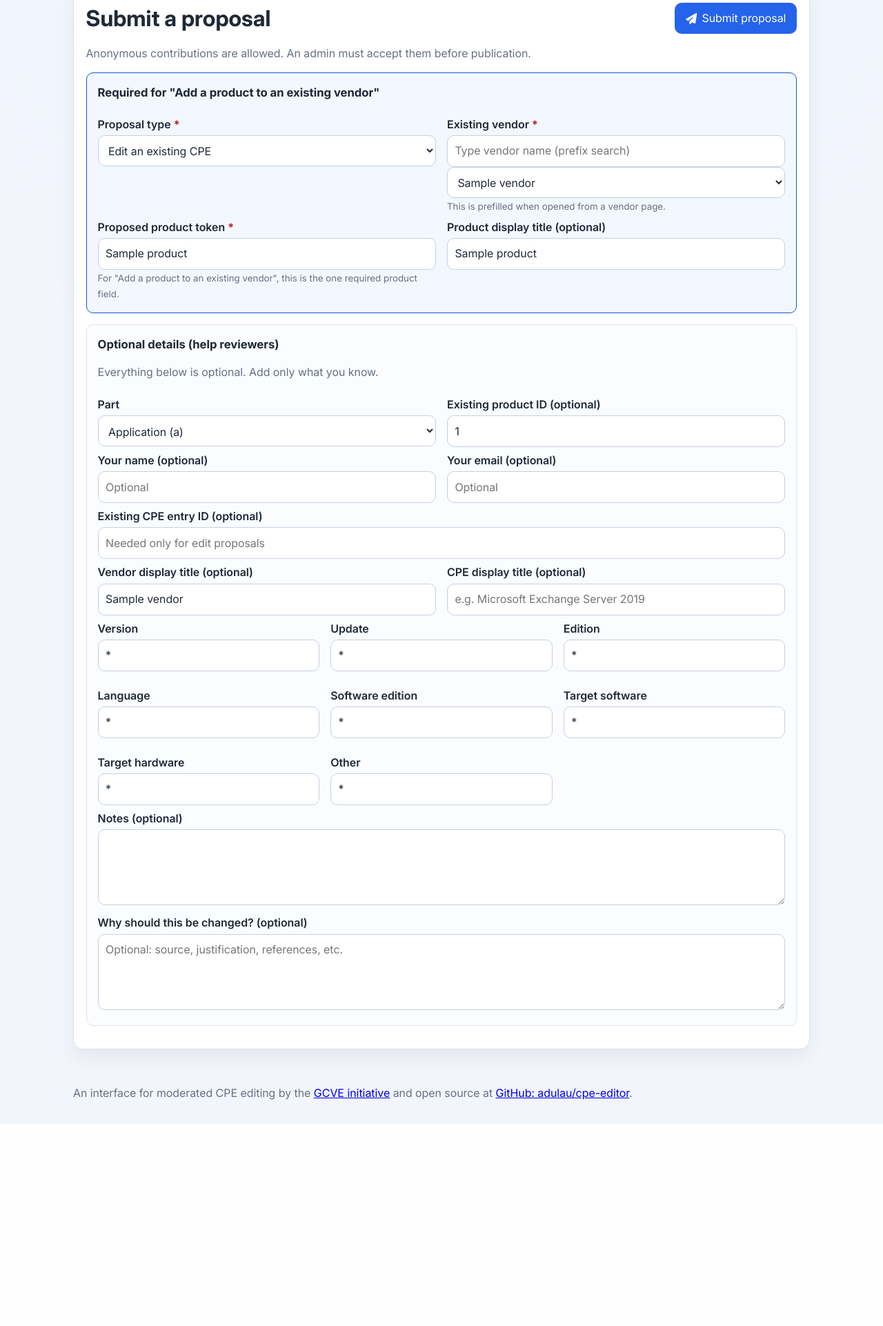
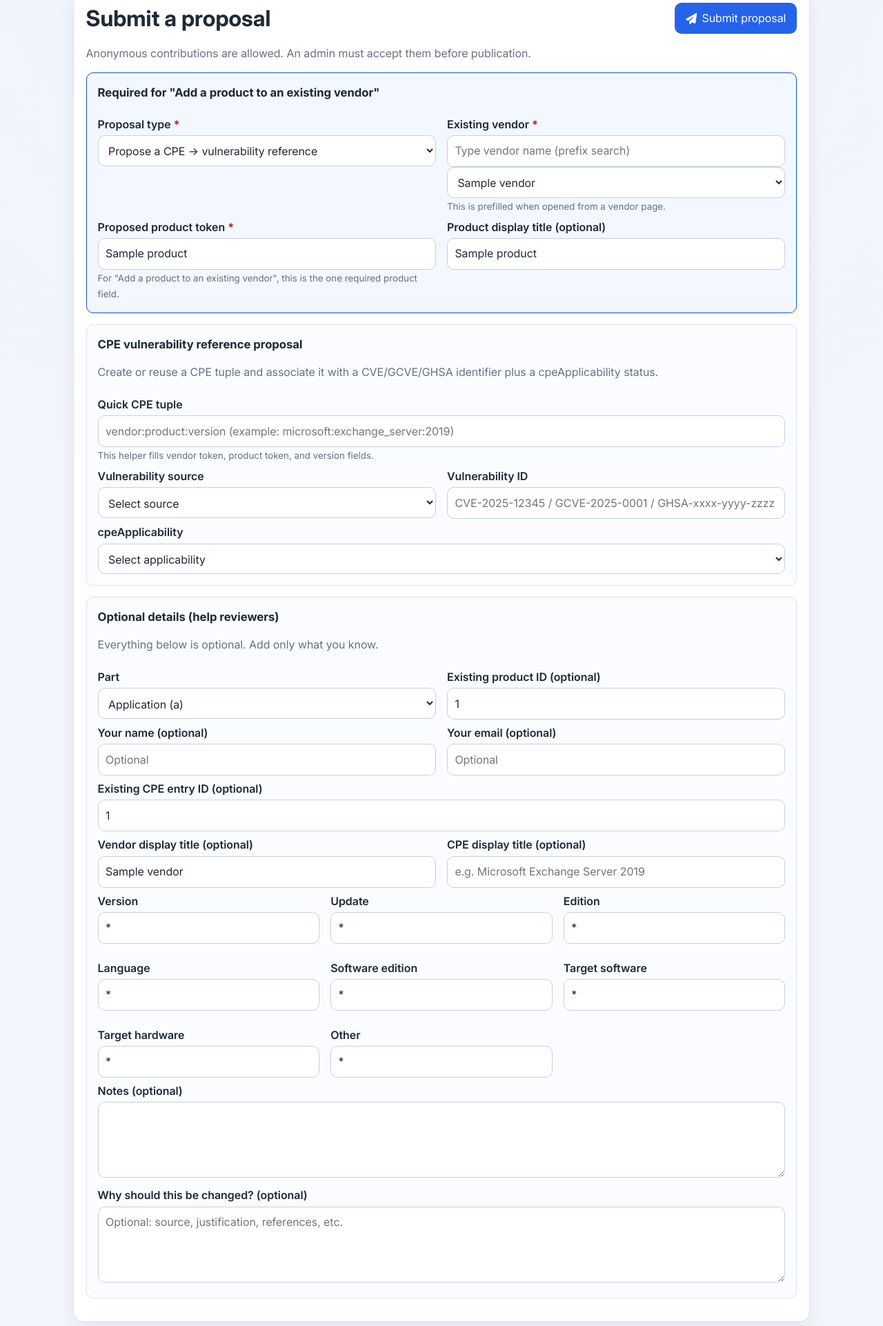
Before and after one commit to gcve-eu/cpe-editor, a Flask app: a page that uses app/templates/proposal_form.html in a window 1280 px wide. Shown: the part 255-2177 px from the top of the page at 69% size. Before the commit the page ends 1849 px from the top, so only its background shows below. Run offline with Flask 3, Linux system fonts and the light colour scheme; tables that the repository leaves empty hold one stand-in row (values such as "Sample post").

Commit message:
Add vulnerability reference API endpoints and OpenAPI docs

```diff
--- a/app/templates/admin/review_proposal.html
+++ b/app/templates/admin/review_proposal.html
@@ -42,6 +42,9 @@
     <tr><th>Proposed record note</th><td>{{ proposal.proposed_notes or '—' }}</td></tr>
     <tr><th>Metadata key</th><td>{{ proposal.proposed_metadata_key or '—' }}</td></tr>
     <tr><th>Metadata value</th><td>{{ proposal.proposed_metadata_value or '—' }}</td></tr>
+    <tr><th>Vulnerability source</th><td>{{ proposal.proposed_vulnerability_source or '—' }}</td></tr>
+    <tr><th>Vulnerability ID</th><td>{{ proposal.proposed_vulnerability_id or '—' }}</td></tr>
+    <tr><th>cpeApplicability</th><td>{{ proposal.proposed_cpe_applicability or '—' }}</td></tr>
     <tr><th>Version</th><td>{{ proposal.proposed_version or '—' }}</td></tr>
     <tr><th>Update</th><td>{{ proposal.proposed_update or '—' }}</td></tr>
     <tr><th>Edition</th><td>{{ proposal.proposed_edition or '—' }}</td></tr>
--- a/app/templates/proposal_form.html
+++ b/app/templates/proposal_form.html
@@ -28,6 +28,7 @@
             <option value="new_product" {% if preselected_proposal_type == "new_product" %}selected{% endif %}>Add a product to an existing vendor</option>
             <option value="new_vendor_product" {% if preselected_proposal_type == "new_vendor_product" %}selected{% endif %}>Add a new vendor and product</option>
             <option value="new_record_relationship" {% if preselected_proposal_type == "new_record_relationship" %}selected{% endif %}>Propose a vendor/product relationship</option>
+            <option value="new_cpe_vulnerability_reference" {% if preselected_proposal_type == "new_cpe_vulnerability_reference" %}selected{% endif %}>Propose a CPE → vulnerability reference</option>
           </select>
         </div>
         <div>
@@ -151,6 +152,44 @@
       </div>
     </div>
 
+    <div id="vuln_reference_section" class="form-section" style="display:none;">
+      <h2>CPE vulnerability reference proposal</h2>
+      <p class="muted">Create or reuse a CPE tuple and associate it with a CVE/GCVE/GHSA identifier plus a cpeApplicability status.</p>
+      <div class="grid grid-2">
+        <div>
+          <label for="cpe_triplet">Quick CPE tuple</label>
+          <input id="cpe_triplet" placeholder="vendor:product:version (example: microsoft:exchange_server:2019)">
+          <small class="muted">This helper fills vendor token, product token, and version fields.</small>
+        </div>
+      </div>
+      <div class="grid grid-2">
+        <div>
+          <label for="proposed_vulnerability_source">Vulnerability source</label>
+          <select id="proposed_vulnerability_source" name="proposed_vulnerability_source">
+            <option value="">Select source</option>
+            {% for source in vulnerability_sources %}
+              <option value="{{ source }}">{{ source }}</option>
+            {% endfor %}
+          </select>
+        </div>
+        <div>
+          <label for="proposed_vulnerability_id">Vulnerability ID</label>
+          <input id="proposed_vulnerability_id" name="proposed_vulnerability_id" placeholder="CVE-2025-12345 / GCVE-2025-0001 / GHSA-xxxx-yyyy-zzzz">
+        </div>
+      </div>
+      <div class="grid grid-2">
+        <div>
+          <label for="proposed_cpe_applicability">cpeApplicability</label>
+          <select id="proposed_cpe_applicability" name="proposed_cpe_applicability">
+            <option value="">Select applicability</option>
+            {% for status in allowed_cpe_applicability_statuses %}
+              <option value="{{ status }}">{{ status }}</option>
+            {% endfor %}
+          </select>
+        </div>
+      </div>
+    </div>
+
     <div class="form-section">
       <h2>Optional details (help reviewers)</h2>
       <p class="muted">Everything below is optional. Add only what you know.</p>
@@ -188,7 +227,7 @@
       <div class="grid grid-2">
         <div>
           <label for="cpe_entry_id">Existing CPE entry ID (optional)</label>
-          <input id="cpe_entry_id" name="cpe_entry_id" placeholder="Needed only for edit proposals">
+          <input id="cpe_entry_id" name="cpe_entry_id" placeholder="Needed only for edit proposals" value="{% if preselected_cpe_entry_id %}{{ preselected_cpe_entry_id }}{% endif %}">
         </div>
       </div>
 
@@ -256,9 +295,16 @@
     const sourceProductSearch = document.getElementById("source_product_search");
     const targetVendorSearch = document.getElementById("target_vendor_search");
     const targetProductSearch = document.getElementById("target_product_search");
+    const vulnReferenceSection = document.getElementById("vuln_reference_section");
+    const vulnSourceInput = document.getElementById("proposed_vulnerability_source");
+    const vulnIdInput = document.getElementById("proposed_vulnerability_id");
+    const cpeApplicabilityInput = document.getElementById("proposed_cpe_applicability");
+    const cpeEntryInput = document.getElementById("cpe_entry_id");
+    const cpeTripletInput = document.getElementById("cpe_triplet");
     const typesForAutoFill = new Set(["new_cpe", "new_product"]);
     const typesThatNeedProductToken = new Set(["new_cpe", "new_product", "new_vendor_product", "edit_cpe"]);
     const isRelationshipProposal = () => proposalType.value === "new_record_relationship";
+    const isVulnReferenceProposal = () => proposalType.value === "new_cpe_vulnerability_reference";
     const suggestLimit = 20;
 
     function debounce(fn, waitMs) {
@@ -338,15 +384,24 @@
       }
     }
 
+    function syncVulnerabilityReferenceMode() {
+      vulnReferenceSection.style.display = isVulnReferenceProposal() ? "" : "none";
+      vulnSourceInput.required = isVulnReferenceProposal();
+      vulnIdInput.required = isVulnReferenceProposal();
+      cpeApplicabilityInput.required = isVulnReferenceProposal();
+      cpeEntryInput.required = isVulnReferenceProposal();
+    }
+
     function syncVendorFieldMode() {
       const isNewVendorProduct = proposalType.value === "new_vendor_product";
       const isRelationship = isRelationshipProposal();
+      const isVulnReference = isVulnReferenceProposal();
       existingVendorGroup.style.display = isNewVendorProduct ? "none" : "";
       newVendorGroup.style.display = isNewVendorProduct ? "" : "none";
-      vendorSelect.required = !isNewVendorProduct && !isRelationship;
+      vendorSelect.required = !isNewVendorProduct && !isRelationship && !isVulnReference;
       vendorNameInput.required = isNewVendorProduct;
       notesInput.required = false;
-      productNameInput.required = typesThatNeedProductToken.has(proposalType.value) && !isRelationship;
+      productNameInput.required = typesThatNeedProductToken.has(proposalType.value) && !isRelationship && !isVulnReference;
       productIdInput.required = false;
       if (isNewVendorProduct) {
         vendorSelect.value = "";
@@ -373,6 +428,7 @@
 
     proposalType.addEventListener("change", syncVendorFieldMode);
     proposalType.addEventListener("change", syncRelationshipMode);
+    proposalType.addEventListener("change", syncVulnerabilityReferenceMode);
     sourceEntityKind.addEventListener("change", syncRelationshipMode);
     targetEntityKind.addEventListener("change", syncRelationshipMode);
     vendorSelect.addEventListener("change", maybeAutoFillVendor);
@@ -382,8 +438,20 @@
     connectPrefixSearch(targetVendorSearch, targetVendorInput, "/api/vendors/suggest", (vendor) => `${vendor.title} (${vendor.name})`);
     connectPrefixSearch(sourceProductSearch, sourceProductInput, "/api/products/suggest", (product) => `${product.title} (${product.vendor_name}/${product.name})`);
     connectPrefixSearch(targetProductSearch, targetProductInput, "/api/products/suggest", (product) => `${product.title} (${product.vendor_name}/${product.name})`);
+    cpeTripletInput.addEventListener("change", () => {
+      const tuple = (cpeTripletInput.value || "").trim();
+      const [vendorToken, productToken, versionToken] = tuple.split(":");
+      if (vendorToken && !vendorNameInput.value.trim()) vendorNameInput.value = vendorToken;
+      if (productToken && !productNameInput.value.trim()) productNameInput.value = productToken;
+      if (versionToken && !document.getElementById("proposed_version").value.trim()) {
+        document.getElementById("proposed_version").value = versionToken;
+      } else if (versionToken) {
+        document.getElementById("proposed_version").value = versionToken;
+      }
+    });
     syncVendorFieldMode();
     syncRelationshipMode();
+    syncVulnerabilityReferenceMode();
     maybeAutoFillVendor();
   })();
 </script>
--- a/app/views.py
+++ b/app/views.py
@@ -23,6 +23,7 @@ from sqlalchemy import func, or_, text
 
 from .models import (
     CPEEntry,
+    CPEVulnerabilityReference,
     EntityMetadata,
     EntityNote,
     EntityRelationship,
@@ -49,6 +50,13 @@ PRODUCT_COMBINED_VIEW_RELATIONSHIP_TYPES = {
     "equivalent-to",
 }
 ALLOWED_METADATA_KEYS = {"gcve:description", "gcve:url"}
+VULNERABILITY_REFERENCE_SOURCES = {"CVE", "GCVE", "GHSA"}
+ALLOWED_CPE_APPLICABILITY_STATUSES = {
+    "vulnerable",
+    "not_vulnerable",
+    "requires_configuration",
+    "under_investigation",
+}
 
 
 # --- Helpers -----------------------------------------------------------------
@@ -301,6 +309,40 @@ def _serialize_cpe(cpe):
         "from_proposal": cpe.from_proposal,
         "created_at": cpe.created_at.isoformat() if cpe.created_at else None,
         "updated_at": cpe.updated_at.isoformat() if cpe.updated_at else None,
+        "vulnerability_references": [
+            {
+                "id": reference.id,
+                "vulnerability_source": reference.vulnerability_source,
+                "vulnerability_id": reference.vulnerability_id,
+                "cpe_applicability": reference.cpe_applicability,
+                "rationale": reference.rationale,
+                "approved_at": reference.approved_at.isoformat() if reference.approved_at else None,
+                "submitted_at": reference.submitted_at.isoformat() if reference.submitted_at else None,
+            }
+            for reference in sorted(
+                cpe.vulnerability_links,
+                key=lambda entry: (entry.approved_at or datetime.min, entry.submitted_at),
+                reverse=True,
+            )
+        ],
+    }
+
+
+def _serialize_cpe_vulnerability_reference(reference):
+    return {
+        "id": reference.id,
+        "cpe_entry_id": reference.cpe_entry_id,
+        "cpe_uri": reference.cpe_entry.cpe_uri if reference.cpe_entry else None,
+        "vulnerability_source": reference.vulnerability_source,
+        "vulnerability_id": reference.vulnerability_id,
+        "cpe_applicability": reference.cpe_applicability,
+        "rationale": reference.rationale,
+        "submitter_name": reference.submitter_name,
+        "submitter_email": reference.submitter_email,
+        "submitted_at": reference.submitted_at.isoformat() if reference.submitted_at else None,
+        "approved_at": reference.approved_at.isoformat() if reference.approved_at else None,
+        "created_at": reference.created_at.isoformat() if reference.created_at else None,
+        "updated_at": reference.updated_at.isoformat() if reference.updated_at else None,
     }
 
 
@@ -366,6 +408,10 @@ def _proposal_summary(proposal: Proposal):
     if proposal.proposal_type == "new_record_relationship":
         relationship_label = proposal.proposed_relationship_type or "relationship"
         return f"Approved a {relationship_label} relationship."
+    if proposal.proposal_type == "new_cpe_vulnerability_reference":
+        vuln_source = proposal.proposed_vulnerability_source or "vulnerability"
+        vuln_id = proposal.proposed_vulnerability_id or "id"
+        return f"Approved {vuln_source} reference {vuln_id} for a CPE."
     return "Approved proposal."
 
 
@@ -752,7 +798,19 @@ def product_detail(product_uuid):
 @bp.route("/cpes/<int:cpe_id>")
 def cpe_detail(cpe_id):
     cpe = CPEEntry.query.get_or_404(cpe_id)
-    return render_template("cpe_detail.html", cpe=cpe)
+    vulnerability_references = (
+        CPEVulnerabilityReference.query.filter_by(cpe_entry_id=cpe.id)
+        .order_by(
+            CPEVulnerabilityReference.approved_at.desc(),
+            CPEVulnerabilityReference.submitted_at.desc(),
+        )
+        .all()
+    )
+    return render_template(
+        "cpe_detail.html",
+        cpe=cpe,
+        vulnerability_references=vulnerability_references,
+    )
 
 
 @bp.route("/api/openapi.yaml")
@@ -860,6 +918,66 @@ def api_cpe_detail(cpe_id):
     return jsonify(_serialize_cpe(cpe))
 
 
+@bp.route("/api/cpes/<int:cpe_id>/vulnerability-references")
+def api_cpe_vulnerability_references(cpe_id):
+    cpe = CPEEntry.query.get_or_404(cpe_id)
+    refs = (
+        CPEVulnerabilityReference.query.filter_by(cpe_entry_id=cpe.id)
+        .order_by(
+            CPEVulnerabilityReference.approved_at.desc(),
+            CPEVulnerabilityReference.submitted_at.desc(),
+        )
+        .all()
+    )
+    return jsonify(
+        {
+            "cpe": {"id": cpe.id, "cpe_uri": cpe.cpe_uri},
+            "items": [_serialize_cpe_vulnerability_reference(ref) for ref in refs],
+            "total": len(refs),
+        }
+    )
+
+
+@bp.route("/api/vulnerability-references")
+def api_vulnerability_references():
+    vulnerability_id = (request.args.get("vulnerability_id") or "").strip()
+    vulnerability_source = (request.args.get("vulnerability_source") or "").strip().upper()
+    cpe_id = request.args.get("cpe_id", type=int)
+    page = max(request.args.get("page", default=1, type=int) or 1, 1)
+    per_page = min(max(request.args.get("per_page", default=25, type=int) or 25, 1), 100)
+
+    query = CPEVulnerabilityReference.query
+    if vulnerability_id:
+        query = query.filter(
+            func.lower(CPEVulnerabilityReference.vulnerability_id).like(f"%{vulnerability_id.lower()}%")
+        )
+    if vulnerability_source:
+        query = query.filter(CPEVulnerabilityReference.vulnerability_source == vulnerability_source)
+    if cpe_id:
+        query = query.filter(CPEVulnerabilityReference.cpe_entry_id == cpe_id)
+
+    total = query.count()
+    refs = (
+        query.order_by(
+            CPEVulnerabilityReference.approved_at.desc(),
+            CPEVulnerabilityReference.submitted_at.desc(),
+            CPEVulnerabilityReference.id.desc(),
+        )
+        .offset((page - 1) * per_page)
+        .limit(per_page)
+        .all()
+    )
+    return jsonify(
+        {
+            "items": [_serialize_cpe_vulnerability_reference(ref) for ref in refs],
+            "page": page,
+            "per_page": per_page,
+            "total": total,
+            "total_pages": max((total + per_page - 1) // per_page, 1),
+        }
+    )
+
+
 @bp.route("/api/cpes")
 def api_cpes():
     q = (request.args.get("q") or "").strip()
@@ -924,6 +1042,7 @@ def api_cpes():
 def proposal_new():
     preselected_vendor_id = request.args.get("vendor_id", type=int)
     preselected_product_id = request.args.get("product_id", type=int)
+    preselected_cpe_entry_id = request.args.get("cpe_entry_id", type=int)
     preselected_proposal_type = request.args.get("proposal_type", "edit_cpe")
     allowed_types = {
         "edit_cpe",
@@ -931,6 +1050,7 @@ def proposal_new():
         "new_product",
         "new_vendor_product",
         "new_record_relationship",
+        "new_cpe_vulnerability_reference",
     }
     if preselected_proposal_type not in allowed_types:
         preselected_proposal_type = "edit_cpe"
@@ -990,6 +1110,14 @@ def proposal_new():
             proposed_title=request.form.get("proposed_title"),
             proposed_notes=request.form.get("proposed_notes"),
             proposed_relationship_type=request.form.get("proposed_relationship_type"),
+            proposed_vulnerability_id=(request.form.get("proposed_vulnerability_id") or "").strip()
+            or None,
+            proposed_vulnerability_source=(
+                request.form.get("proposed_vulnerability_source") or ""
+            ).strip()
+            or None,
+            proposed_cpe_applicability=(request.form.get("proposed_cpe_applicability") or "").strip()
+            or None,
             source_vendor_id=int(request.form.get("source_vendor_id"))
             if request.form.get("source_vendor_id")
             else None,
@@ -1067,6 +1195,19 @@ def proposal_new():
             if source_ref == target_ref:
                 flash("Source and target records must be different.", "danger")
                 return redirect(url_for("main.proposal_new", proposal_type=proposal_type))
+        if proposal_type == "new_cpe_vulnerability_reference":
+            if not proposal.cpe_entry_id:
+                flash("Please provide a target CPE entry ID for vulnerability references.", "danger")
+                return redirect(url_for("main.proposal_new", proposal_type=proposal_type))
+            if proposal.proposed_vulnerability_source not in VULNERABILITY_REFERENCE_SOURCES:
+                flash("Please choose a supported vulnerability source.", "danger")
+                return redirect(url_for("main.proposal_new", proposal_type=proposal_type))
+            if not proposal.proposed_vulnerability_id:
+                flash("Please provide a vulnerability identifier.", "danger")
+                return redirect(url_for("main.proposal_new", proposal_type=proposal_type))
+            if proposal.proposed_cpe_applicability not in ALLOWED_CPE_APPLICABILITY_STATUSES:
+                flash("Please choose a valid cpeApplicability status.", "danger")
+                return redirect(url_for("main.proposal_new", proposal_type=proposal_type))
 
         db.session.add(proposal)
         db.session.commit()
@@ -1079,12 +1220,15 @@ def proposal_new():
         "proposal_form.html",
         preselected_vendor_id=preselected_vendor_id,
         preselected_product_id=preselected_product_id,
+        preselected_cpe_entry_id=preselected_cpe_entry_id,
         preselected_proposal_type=preselected_proposal_type,
         preselected_vendor=preselected_vendor,
         preselected_product=preselected_product,
         relationship_default_source_kind=relationship_default_kind,
         relationship_default_target_kind=relationship_default_kind,
         relationship_type_descriptions=RELATIONSHIP_TYPE_DESCRIPTIONS,
+        vulnerability_sources=sorted(VULNERABILITY_REFERENCE_SOURCES),
+        allowed_cpe_applicability_statuses=sorted(ALLOWED_CPE_APPLICABILITY_STATUSES),
     )
 
 
@@ -1750,6 +1894,30 @@ def apply_proposal(proposal: Proposal):
         db.session.add(relationship)
         return
 
+    if proposal.proposal_type == "new_cpe_vulnerability_reference":
+        if not proposal.cpe_entry_id:
+            raise ValueError("A target CPE entry is required for vulnerability reference proposals.")
+        if proposal.proposed_vulnerability_source not in VULNERABILITY_REFERENCE_SOURCES:
+            raise ValueError("Unsupported vulnerability source.")
+        if not proposal.proposed_vulnerability_id:
+            raise ValueError("A vulnerability identifier is required.")
+        if proposal.proposed_cpe_applicability not in ALLOWED_CPE_APPLICABILITY_STATUSES:
+            raise ValueError("Unsupported cpeApplicability status.")
+        vulnerability_reference = CPEVulnerabilityReference(
+            cpe_entry_id=proposal.cpe_entry_id,
+            proposal_id=proposal.id,
+            vulnerability_source=proposal.proposed_vulnerability_source,
+            vulnerability_id=proposal.proposed_vulnerability_id,
+            cpe_applicability=proposal.proposed_cpe_applicability,
+            rationale=proposal.rationale,
+            submitter_name=proposal.submitter_name,
+            submitter_email=proposal.submitter_email,
+            submitted_at=proposal.created_at or datetime.utcnow(),
+            approved_at=proposal.reviewed_at or datetime.utcnow(),
+        )
+        db.session.add(vulnerability_reference)
+        return
+
     raise ValueError(f"Unsupported proposal type: {proposal.proposal_type}")
 
 
```
Also changed, not shown: app/cli.py (+17 -1 lines), app/models.py (+41 -0 lines), app/static/openapi.yaml (+133 -0 lines), app/templates/cpe_detail.html (+20 -0 lines), README.md.
